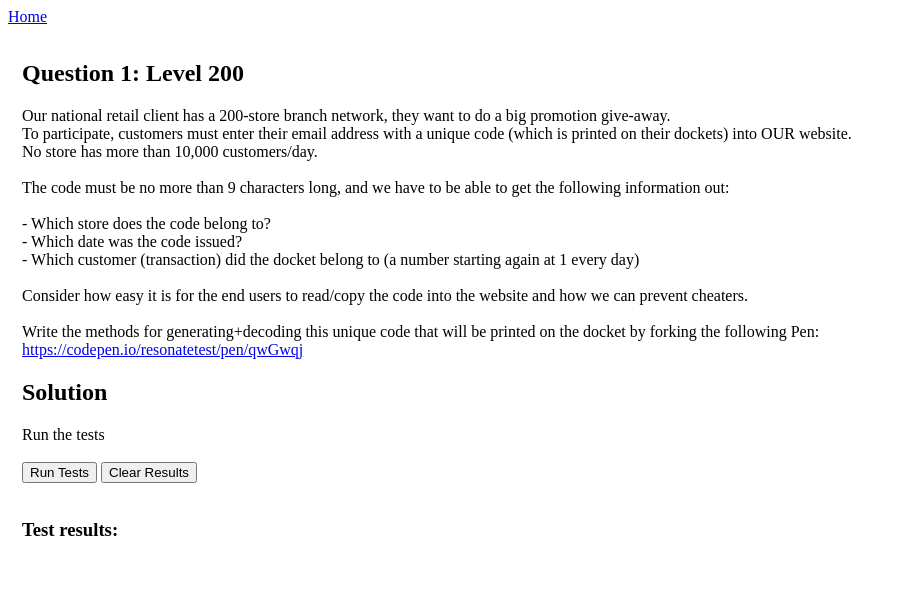
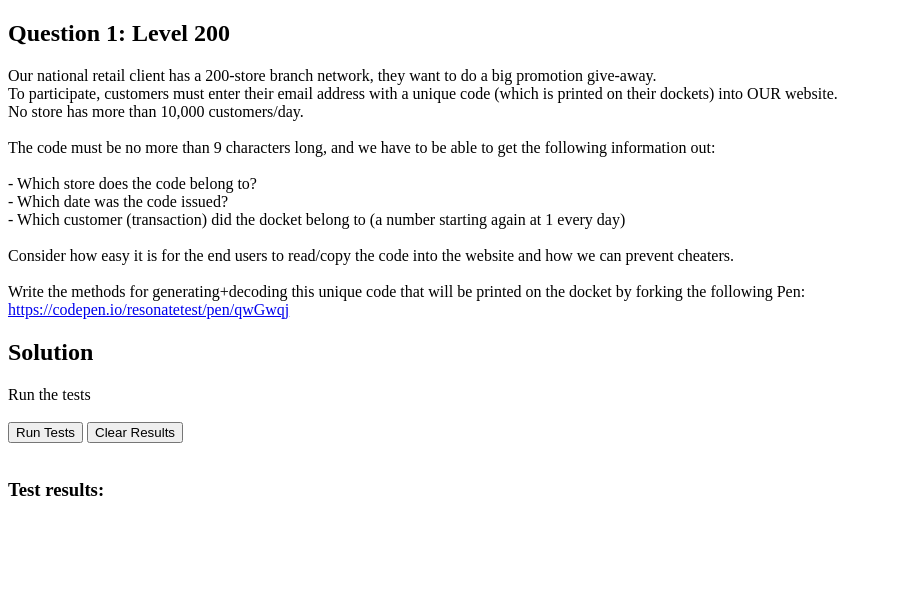
Before and after one commit to 527084702/Resonate-intern-test-2022-04-05, a plain HTML site: page index.html in a window 1280 px wide. Shown: the whole page, without its empty margins (0-906 px from the left). Drawn offline with nearby package versions, Linux system fonts and the light colour scheme.

Commit message:
Update index.html

```diff
--- a/index.html
+++ b/index.html
@@ -9,11 +9,7 @@
 </head>
 
 <body>
-  <div class="topnav">
-    <a href="index.html">Home</a>
-  </div>
-
-  <div style="padding:14px">
+  <div>
     <h2>Question 1: Level 200</h2>
     <p>
       Our national retail client has a 200-store branch network, they want to do a big promotion give-away.</br>
```
